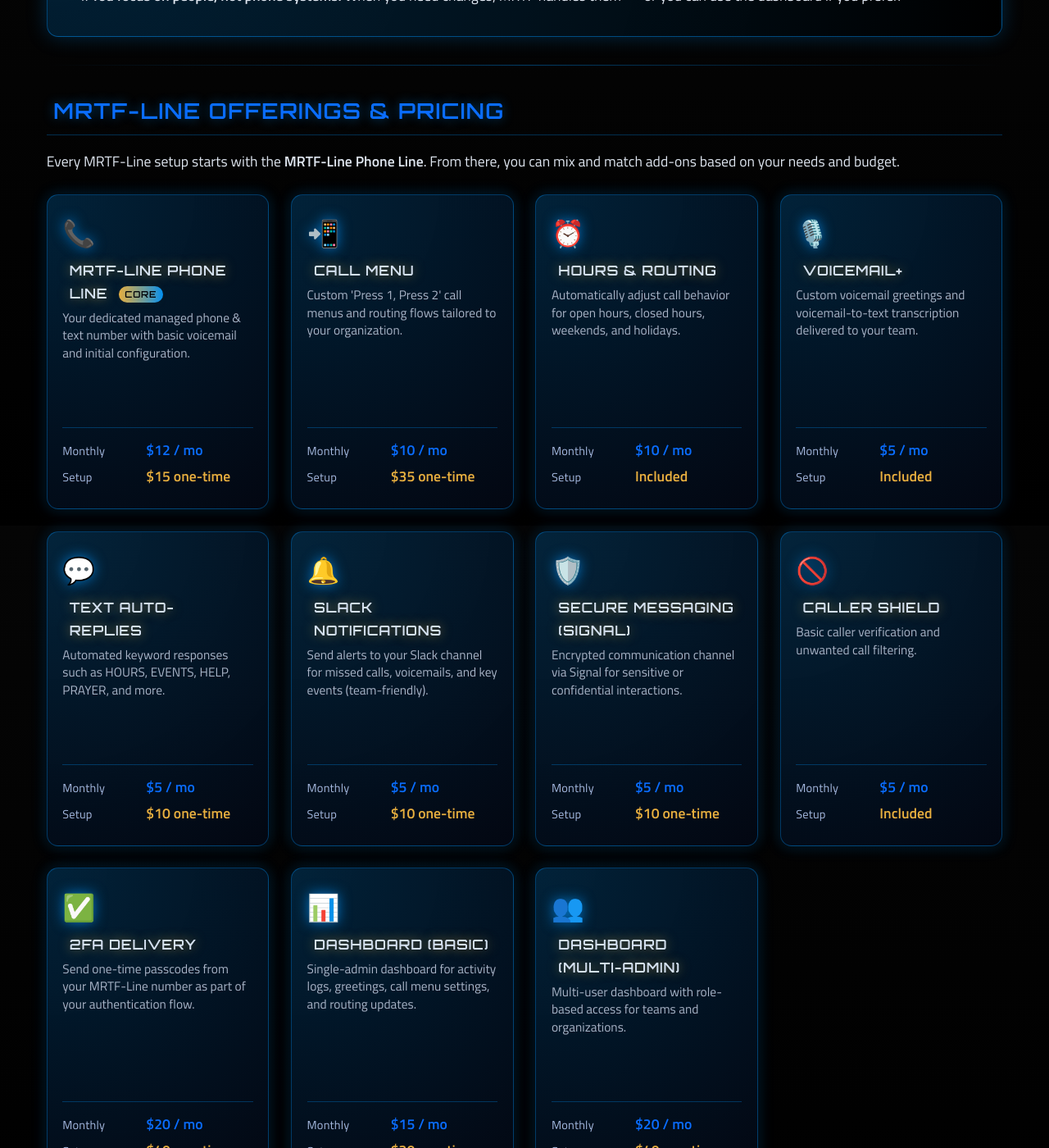
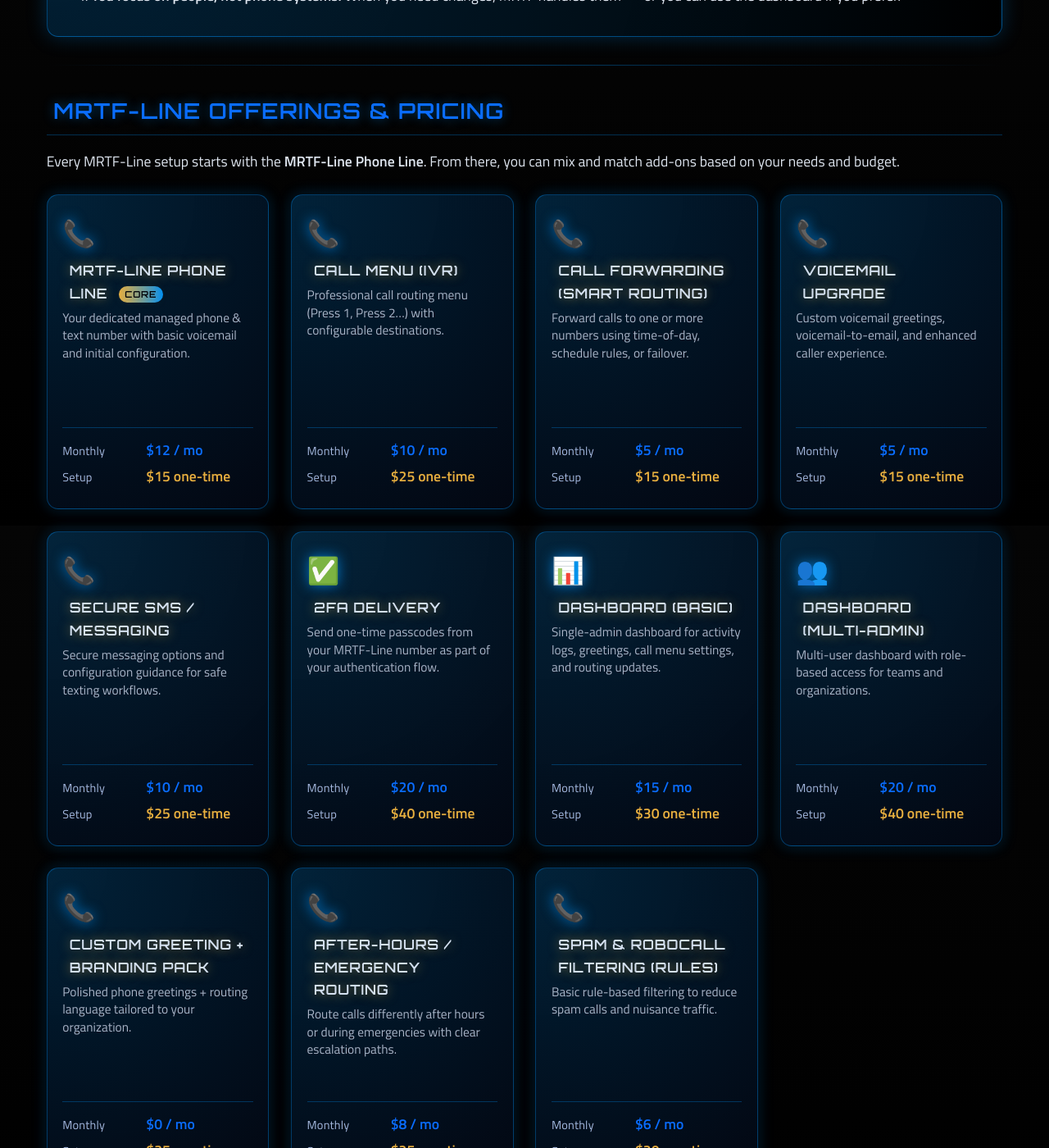
Before and after one commit to markisrt4/mrtechforge.github.io, a Jekyll site: the page built from services/mrtf-line.md, in a window 1280 px wide and 1400 px high, scrolled down 1159 px. Shown: the whole window at 82% size. Built offline with Jekyll 4.4.1, drawn with Linux system fonts in a browser that asks for light colours; some of the changed text lies outside the part shown.

Commit message:
Update services.yml

```diff
--- a/_data/services.yml
+++ b/_data/services.yml
@@ -15,40 +15,25 @@
       setup: 15
       description: "Your dedicated managed phone & text number with basic voicemail and initial configuration."
 
-    - name: "Call Menu"
+    - name: "Call Menu (IVR)"
       monthly: 10
-      setup: 35
-      description: "Custom 'Press 1, Press 2' call menus and routing flows tailored to your organization."
+      setup: 25
+      description: "Professional call routing menu (Press 1, Press 2…) with configurable destinations."
 
-    - name: "Hours & Routing"
+    - name: "Call Forwarding (Smart Routing)"
+      monthly: 5
+      setup: 15
+      description: "Forward calls to one or more numbers using time-of-day, schedule rules, or failover."
+
+    - name: "Voicemail Upgrade"
+      monthly: 5
+      setup: 15
+      description: "Custom voicemail greetings, voicemail-to-email, and enhanced caller experience."
+
+    - name: "Secure SMS / Messaging"
       monthly: 10
-      setup: 0
-      description: "Automatically adjust call behavior for open hours, closed hours, weekends, and holidays."
-
-    - name: "Voicemail+"
-      monthly: 5
-      setup: 0
-      description: "Custom voicemail greetings and voicemail-to-text transcription delivered to your team."
-
-    - name: "Text Auto-Replies"
-      monthly: 5
-      setup: 10
-      description: "Automated keyword responses such as HOURS, EVENTS, HELP, PRAYER, and more."
-
-    - name: "Slack Notifications"
-      monthly: 5
-      setup: 10
-      description: "Send alerts to your Slack channel for missed calls, voicemails, and key events (team-friendly)."
-
-    - name: "Secure Messaging (Signal)"
-      monthly: 5
-      setup: 10
-      description: "Encrypted communication channel via Signal for sensitive or confidential interactions."
-
-    - name: "Caller Shield"
-      monthly: 5
-      setup: 0
-      description: "Basic caller verification and unwanted call filtering."
+      setup: 25
+      description: "Secure messaging options and configuration guidance for safe texting workflows."
 
     - name: "2FA Delivery"
       monthly: 20
@@ -64,3 +49,69 @@
       monthly: 20
       setup: 40
       description: "Multi-user dashboard with role-based access for teams and organizations."
+
+    - name: "Custom Greeting + Branding Pack"
+      monthly: 0
+      setup: 35
+      description: "Polished phone greetings + routing language tailored to your organization."
+
+    - name: "After-Hours / Emergency Routing"
+      monthly: 8
+      setup: 25
+      description: "Route calls differently after hours or during emergencies with clear escalation paths."
+
+    - name: "Spam & Robocall Filtering (Rules)"
+      monthly: 6
+      setup: 20
+      description: "Basic rule-based filtering to reduce spam calls and nuisance traffic."
+
+- name: "MRTF Tech Services & Coaching"
+  id: tech-services
+  category: "technology"
+  url: "/services/tech-services/"
+  image: "/assets/images/mrtf-tech-services.png"
+  description: >
+    Practical, friendly technology help for individuals, families, and small organizations.
+    From websites and e-commerce to online safety, remote support, and hands-on coaching —
+    M.R. TechForge helps you build, secure, and maintain your digital life with confidence.
+
+  offerings:
+    - name: "Website Setup / Redesign"
+      price: 0
+      unit: "quote"
+      description: "New site setup or refresh (structure, styling, performance basics, and deployment guidance)."
+
+    - name: "E-Commerce Integration"
+      price: 0
+      unit: "quote"
+      description: "Help integrating payments, storefronts, product pages, and order flows (platform-dependent)."
+
+    - name: "Remote Support Session"
+      price: 0
+      unit: "hour"
+      description: "Troubleshooting, setup help, tune-ups, installs, and configuration guidance (remote)."
+
+    - name: "Digital Security Seminar"
+      price: 0
+      unit: "quote"
+      description: "Plain-English security training for groups: passwords, 2FA, scams, backups, privacy basics."
+
+    - name: "Private Security Coaching"
+      price: 0
+      unit: "hour"
+      description: "One-on-one guidance to improve your security posture and build better habits."
+
+    - name: "Parent Coaching: Kids Online"
+      price: 0
+      unit: "session"
+      description: "Device + account safety, app/privacy settings, boundaries, and practical monitoring options."
+
+    - name: "Coding 101 for Kids"
+      price: 0
+      unit: "class"
+      description: "Beginner-friendly coding sessions for kids/teens (curriculum and pacing tailored to age)."
+
+    - name: "File Recovery Assessment"
+      price: 0
+      unit: "quote"
+      description: "Software-based recovery attempts + honest assessment (no cleanroom / miracle promises)."
```
